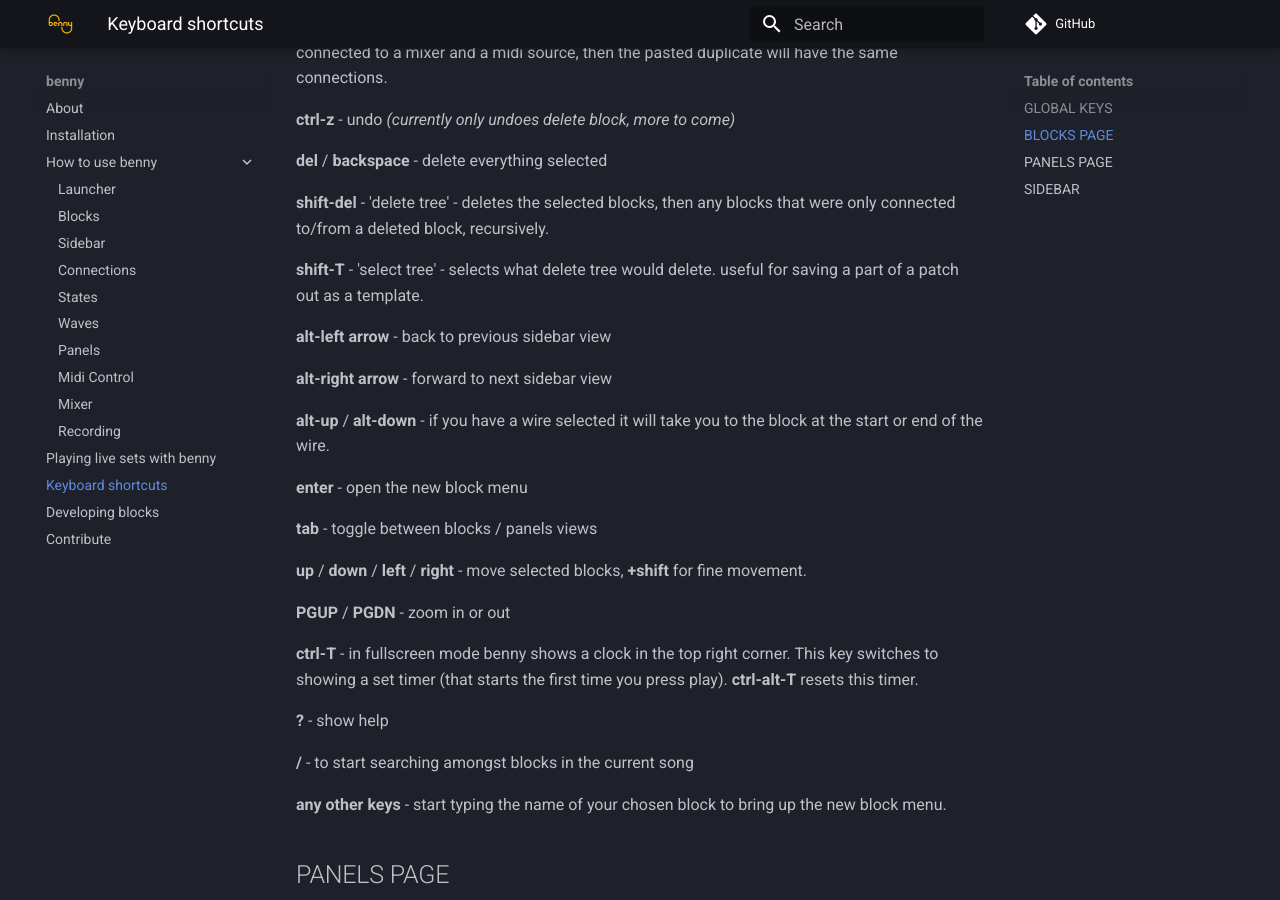
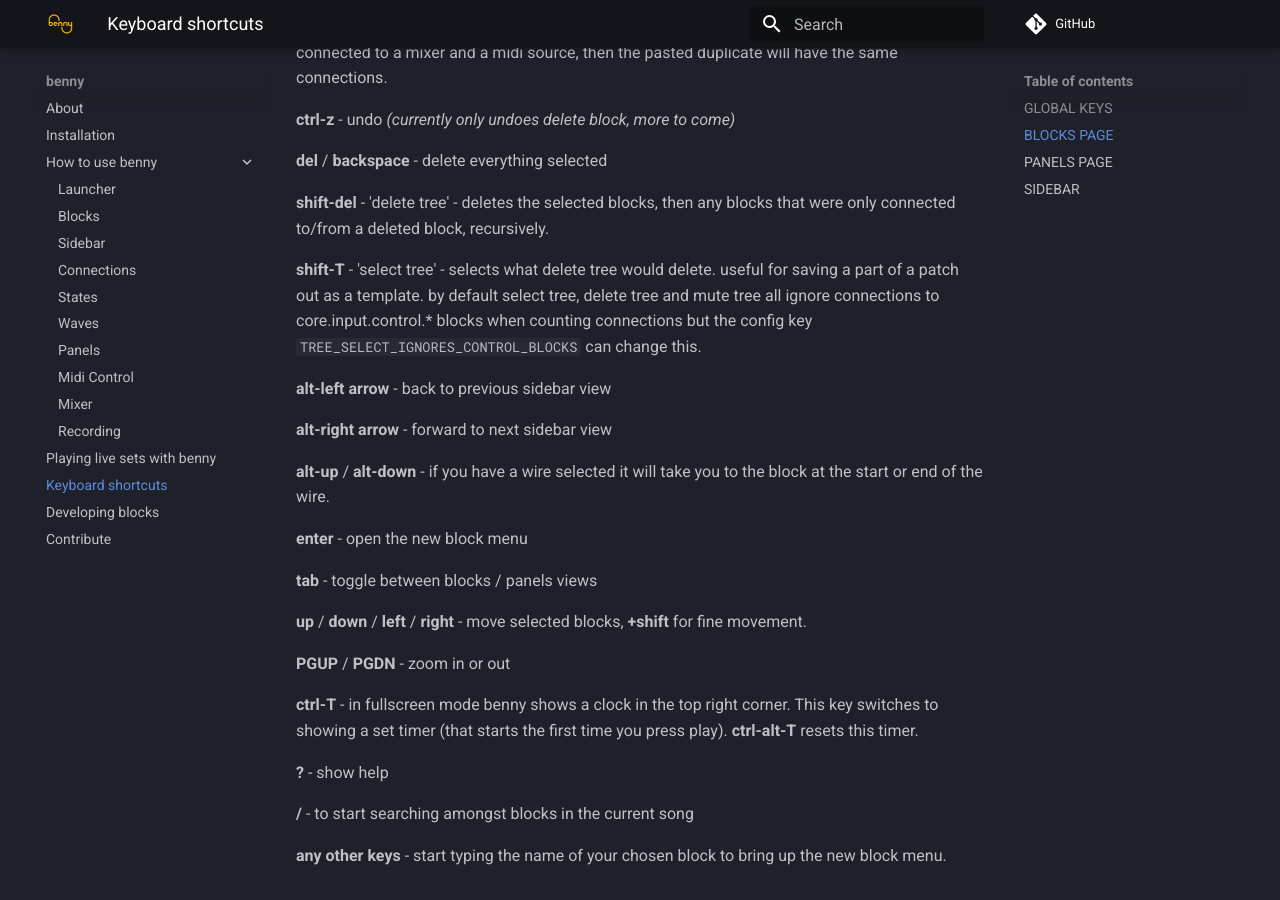
Before and after one commit to playbenny/benny_manual, an MkDocs documentation site: the page built from docs/keyboard_shortcuts.md, in a window 1280 px wide and 900 px high, scrolled down 1819 px. Built offline with MkDocs 1.6.1 and Material for MkDocs 9.7.7, drawn with Linux system fonts in a browser that asks for light colours; comment, search, counter and statistics services are not loaded.

Commit message:
note on ignore control blocks

````diff
--- a/docs/keyboard_shortcuts.md
+++ b/docs/keyboard_shortcuts.md
@@ -86,7 +86,7 @@
 
 **shift-del** - 'delete tree' - deletes the selected blocks, then any blocks that were only connected to/from a deleted block, recursively.
 
-**shift-T** - 'select tree' - selects what delete tree would delete. useful for saving a part of a patch out as a template.
+**shift-T** - 'select tree' - selects what delete tree would delete. useful for saving a part of a patch out as a template. by default select tree, delete tree and mute tree all ignore connections to core.input.control.* blocks when counting connections but the config key ```TREE_SELECT_IGNORES_CONTROL_BLOCKS``` can change this.
 
 **alt-left arrow** - back to previous sidebar view
 
````
